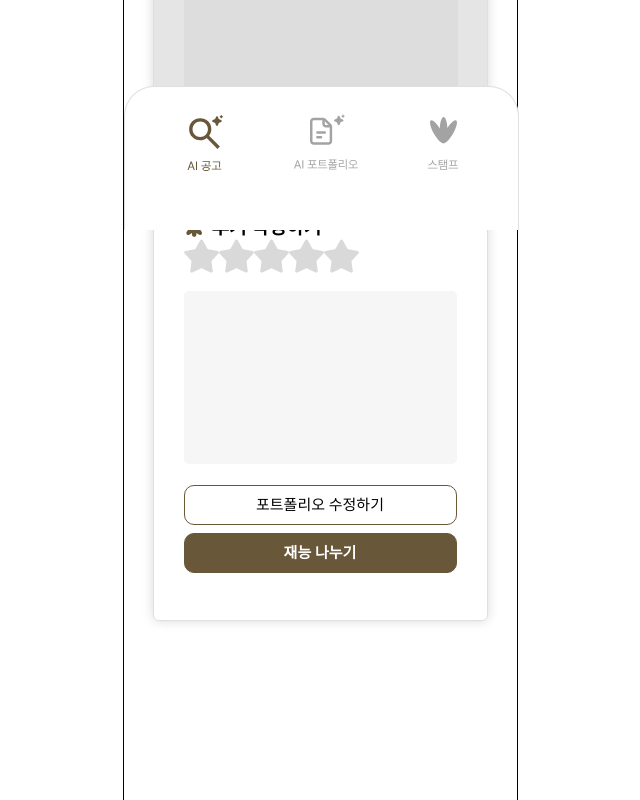
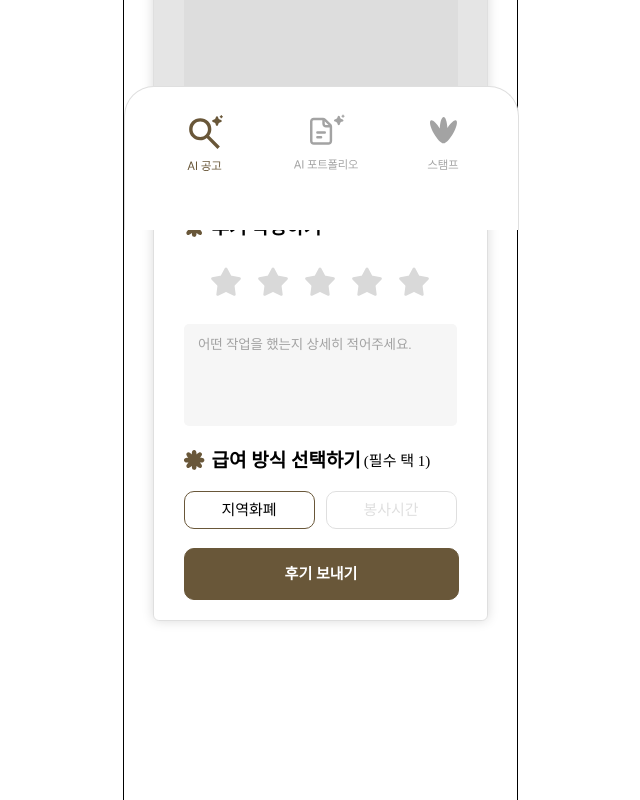
Before and after one commit to 2025-13thHackathon-TeamMinsik/Frontend, a React (Create React App) app: page /StudentReview in a window 1280 px wide. Shown: the part 570-1370 px from the top of the page, without its empty margins (320-960 px from the left). Built offline with nearby package versions, Linux system fonts and the light colour scheme.

Commit message:
[design] 대학생 ai 공고 페이지

```diff
--- a/src/pages/StudentAiPosts.jsx
+++ b/src/pages/StudentAiPosts.jsx
@@ -11,6 +11,8 @@ const StudentAiPosts = () => {
   const [selectedFilter, setSelectedFilter] = useState("전체");
   const [isHeartClick, setIsHeartClick] = useState(false);
   const [tabBar, setTabBar] = useState("tabBar1");
+  const [isModalOpen, setIsModalOpen] = useState(false);
+  const [isApplied, setIsApplied] = useState(false);
 
   const sorts = ["거리순", "인기순", "최신순", "찜 콕"];
 
@@ -48,6 +50,12 @@ const StudentAiPosts = () => {
     setTabBar(menu);
   };
 
+  //모달 닫기
+  const handleModalClose = () => {
+    setIsModalOpen(false);
+    setIsApplied(true);
+  };
+
   return (
     <A.Container>
       <div id="header">
@@ -64,6 +72,7 @@ const StudentAiPosts = () => {
           alt="logout"
           width="33px"
           height="auto"
+          onClick={() => setIsModalOpen(true)}
         />
       </div>
       <A.TitleBox>
@@ -210,6 +219,7 @@ const StudentAiPosts = () => {
               id="heart"
               onClick={handleHeartIcon}
             />
+            <A.FilterIcon2>광고</A.FilterIcon2>
           </A.Card>
           <A.Card>
             <A.CardImg>
@@ -518,6 +528,28 @@ const StudentAiPosts = () => {
           />
         </div>
       </A.TabBar>
+      {isModalOpen && (
+        <A.ModalOverlay>
+          <A.ApplyModal>
+            <img
+              src={`${process.env.PUBLIC_URL}/images/modalIcon.svg`}
+              alt="modalIcon"
+              width="29px"
+              height="auto"
+              id="modalIcon"
+            />
+            <div id="modalTextBox">
+              <A.ModalTitle>로그아웃 하시겠습니까?</A.ModalTitle>
+              <A.ModalLine></A.ModalLine>
+              <div id="modalLogoutText">
+                <A.ModalBtn1 onClick={handleModalClose}>예</A.ModalBtn1>
+                <A.ModalLine2></A.ModalLine2>
+                <A.ModalBtn2 onClick={handleModalClose}>아니오</A.ModalBtn2>
+              </div>
+            </div>
+          </A.ApplyModal>
+        </A.ModalOverlay>
+      )}
     </A.Container>
   );
 };
--- a/src/pages/StudentPost.jsx
+++ b/src/pages/StudentPost.jsx
@@ -6,6 +6,9 @@ import * as P from "../styles/StyledPost";
 const StudentPost = () => {
   const navigate = useNavigate();
   const [tabBar, setTabBar] = useState("tabBar1");
+  const [isModalOpen, setIsModalOpen] = useState(false);
+  const [buttonText, setButtonText] = useState("재능 나누기");
+  const [isApplied, setIsApplied] = useState(false);
 
   //탭 바
   const handleTabBar = (menu) => {
@@ -15,6 +18,13 @@ const StudentPost = () => {
   //뒤로가기
   const goBack = () => {
     navigate(-1);
+  };
+
+  //모달 닫기
+  const handleModalClose = () => {
+    setIsModalOpen(false);
+    setButtonText("대기 중");
+    setIsApplied(true);
   };
 
   return (
@@ -115,7 +125,7 @@ const StudentPost = () => {
           </P.Title>
           <P.PostContent2></P.PostContent2>
           <P.Btn1>포트폴리오 수정하기</P.Btn1>
-          <P.Btn2>재능 나누기</P.Btn2>
+          <P.Btn2 onClick={() => setIsModalOpen(true)}>{buttonText}</P.Btn2>
         </P.TextBox2>
       </P.Box2>
       <P.TabBar>
@@ -149,6 +159,24 @@ const StudentPost = () => {
           />
         </div>
       </P.TabBar>
+      {isModalOpen && (
+        <P.ModalOverlay>
+          <P.ApplyModal>
+            <img
+              src={`${process.env.PUBLIC_URL}/images/modalIcon.svg`}
+              alt="modalIcon"
+              width="29px"
+              height="auto"
+              id="modalIcon"
+            />
+            <div id="modalTextBox">
+              <P.ModalTitle>재능 나눔 지원이 완료되었습니다.</P.ModalTitle>
+              <P.ModalLine></P.ModalLine>
+              <P.ModalBtn onClick={handleModalClose}>확인</P.ModalBtn>
+            </div>
+          </P.ApplyModal>
+        </P.ModalOverlay>
+      )}
     </P.Container>
   );
 };
--- a/src/pages/StudentReview.jsx
+++ b/src/pages/StudentReview.jsx
@@ -6,6 +6,10 @@ import * as P from "../styles/StyledPost";
 const StudentReview = () => {
   const navigate = useNavigate();
   const [tabBar, setTabBar] = useState("tabBar1");
+  const [rating, SetRating] = useState(0);
+  const [isModalOpen, setIsModalOpen] = useState(false);
+  const [buttonText, setButtonText] = useState("재능 나누기");
+  const [isApplied, setIsApplied] = useState(false);
 
   //탭 바
   const handleTabBar = (menu) => {
@@ -15,6 +19,13 @@ const StudentReview = () => {
   //뒤로가기
   const goBack = () => {
     navigate(-1);
+  };
+
+  //모달 닫기
+  const handleModalClose = () => {
+    setIsModalOpen(false);
+    setButtonText("대기 중");
+    setIsApplied(true);
   };
 
   return (
@@ -123,40 +134,34 @@ const StudentReview = () => {
             후기 작성하기
           </P.Title>
           <P.StarReview>
+            {Array.from({ length: 5 }, (_, idx) => (
+              <P.StarImage
+                key={idx}
+                src={`${process.env.PUBLIC_URL}/images/Star-${
+                  idx < rating ? "on" : "off"
+                }.svg`}
+                alt="star"
+                onClick={() => SetRating(idx + 1 === rating ? 0 : idx + 1)}
+              ></P.StarImage>
+            ))}
+          </P.StarReview>
+          <P.ReviewContent placeholder="어떤 작업을 했는지 상세히 적어주세요."></P.ReviewContent>
+          <P.Title>
             <img
-              src={`${process.env.PUBLIC_URL}/images/Star-off.svg`}
-              alt="star-off"
-              width="35px"
-              height="auto"
+              src={`${process.env.PUBLIC_URL}/images/titleIcon.svg`}
+              alt="titleIcon"
+              id="titleIcon"
             />
-            <img
-              src={`${process.env.PUBLIC_URL}/images/Star-off.svg`}
-              alt="star-off"
-              width="35px"
-              height="auto"
-            />
-            <img
-              src={`${process.env.PUBLIC_URL}/images/Star-off.svg`}
-              alt="star-off"
-              width="35px"
-              height="auto"
-            />
-            <img
-              src={`${process.env.PUBLIC_URL}/images/Star-off.svg`}
-              alt="star-off"
-              width="35px"
-              height="auto"
-            />
-            <img
-              src={`${process.env.PUBLIC_URL}/images/Star-off.svg`}
-              alt="star-off"
-              width="35px"
-              height="auto"
-            />
-          </P.StarReview>
-          <P.PostContent2></P.PostContent2>
-          <P.Btn1>포트폴리오 수정하기</P.Btn1>
-          <P.Btn2>재능 나누기</P.Btn2>
+            급여 방식 선택하기
+            <P.SubTitle>(필수 택 1)</P.SubTitle>
+          </P.Title>
+          <P.PayOptionBox>
+            <P.PayOption1>지역화폐</P.PayOption1>
+            <P.PayOption2>봉사시간</P.PayOption2>
+          </P.PayOptionBox>
+          <P.ReviewSubmit onClick={() => setIsModalOpen(true)}>
+            후기 보내기
+          </P.ReviewSubmit>
         </P.TextBox2>
       </P.StudentReviewBox>
       <P.TabBar>
@@ -190,6 +195,24 @@ const StudentReview = () => {
           />
         </div>
       </P.TabBar>
+      {isModalOpen && (
+        <P.ModalOverlay>
+          <P.ApplyModal>
+            <img
+              src={`${process.env.PUBLIC_URL}/images/modalIcon.svg`}
+              alt="modalIcon"
+              width="29px"
+              height="auto"
+              id="modalIcon"
+            />
+            <div id="modalTextBox">
+              <P.ModalTitle>재능 나눔 지원이 완료되었습니다.</P.ModalTitle>
+              <P.ModalLine></P.ModalLine>
+              <P.ModalBtn onClick={handleModalClose}>확인</P.ModalBtn>
+            </div>
+          </P.ApplyModal>
+        </P.ModalOverlay>
+      )}
     </P.Container>
   );
 };
--- a/src/styles/StyledPost.jsx
+++ b/src/styles/StyledPost.jsx
@@ -155,6 +155,7 @@ export const Title = styled.div`
   color: #000;
   display: flex;
   align-items: center;
+  position: relative;
   gap: 7px;
 
   /* B20 */
@@ -346,5 +347,191 @@ export const StudentReviewBox = styled.div`
 
 export const StarReview = styled.div`
   display: flex;
+  justify-content: center;
+  align-items: center;
+  gap: 17px;
+  padding: 28px 0px;
+`;
+
+export const StarImage = styled.img`
+  width: 30px;
+  height: auto;
+`;
+
+export const ReviewContent = styled.textarea`
+  width: 244px;
+  height: 76.286px;
+  flex-shrink: 0;
+  border-radius: 5px;
+  background: var(--100, #f6f6f6);
+  border: none;
+  outline: none;
+  resize: none;
+  color: var(--, #000);
+  padding: 13px 14.5px;
+  margin-top: px;
+  margin-bottom: 15px;
+
+  /* R14 */
+  font-family: Pretendard;
+  font-size: 13.5px;
+  font-style: normal;
+  font-weight: 400;
+  line-height: 1.25;
+  letter-spacing: -0.1px;
+
+  &::placeholder {
+    color: var(--300, #a3a3a3);
+  }
+`;
+
+export const SubTitle = styled.div`
+  color: #000;
+  position: relative;
+  top: 2px;
+  right: 4px;
+
+  /* R16 */
+  font-family: Pretendard;
+  font-size: 15px;
+  font-style: normal;
+  font-weight: 400;
+  line-height: 0%;
+`;
+
+export const PayOptionBox = styled.div`
+  display: flex;
+  padding: 19px 0px;
+  gap: 11px;
+  /* R16 */
+  font-family: Pretendard;
+  font-size: 15px;
+  font-style: normal;
+  font-weight: 400;
+  line-height: 0%; /* 0 */
+`;
+
+export const PayOption1 = styled.div`
+  display: flex;
+  width: 131px;
+  padding: 18px 8px;
+  justify-content: center;
+  align-items: center;
+  gap: 10px;
+  border-radius: 10px;
+  border: 1px solid #695739;
+  background: var(--, #fff);
+  color: var(--, #000);
+`;
+
+export const PayOption2 = styled.div`
+  display: flex;
+  width: 131px;
+  padding: 18px 8px;
+  justify-content: center;
+  align-items: center;
+  gap: 10px;
+  border-radius: 10px;
+  border-radius: 10px;
+  border: 1px solid #dfdfdf;
+  background: var(--, #fff);
+  color: var(--200, #dfdfdf);
+`;
+
+export const ReviewSubmit = styled.div`
+  display: flex;
   margin: 0 auto;
+  width: 273px;
+  height: 49.679px;
+
+  justify-content: center;
+  align-items: center;
+  gap: 10px;
+  flex-shrink: 0;
+  border-radius: 10px;
+  border: 1px solid #695739;
+  background: #695739;
+  color: #fff;
+
+  /* B16 */
+  font-family: Pretendard;
+  font-size: 15px;
+  font-style: normal;
+  font-weight: 700;
+  line-height: 0%; /* 0 */
 `;
+
+export const ModalOverlay = styled.div`
+  position: absolute;
+  display: flex;
+  flex-items: center;
+  justify-content: center;
+  width: 393px;
+  height: 1364px;
+  flex-shrink: 0;
+  background: rgba(0, 0, 0, 0.3);
+  z-index: 150;
+`;
+
+export const ApplyModal = styled.div`
+  display: flex;
+  position: relative;
+  flex-items: center;
+  justify-content: center;
+  margin-top: 242px;
+  width: 333px;
+  height: 194px;
+  flex-shrink: 0;
+  border-radius: 5.887px;
+  border: 1.177px solid var(--200, #dfdfdf);
+  background: #fff;
+
+  #modalIcon {
+    position: absolute;
+    top: 35px;
+  }
+
+  #modalTextBox {
+    position: relative;
+    display: flex;
+    flex-direction: column;
+  }
+`;
+
+export const ModalTitle = styled.div`
+  color: #000;
+  posiiton: relative;
+  margin-top: 75px;
+  align-self: center;
+
+  /* B20 */
+  font-family: Pretendard;
+  font-size: 19px;
+  font-style: normal;
+  font-weight: 700;
+  line-height: normal;
+`;
+
+export const ModalLine = styled.div`
+  position: absolute;
+  left: 50%;
+  transform: translateX(-50%);
+  width: 283px;
+  border-top: 1.5px solid #dfdfdf;
+  bottom: 61px;
+`;
+
+export const ModalBtn = styled.div`
+  position: absolute;
+  bottom: 31px;
+  left: 50%;
+  transform: translateX(-50%);
+  color: #000;
+
+  /* R16 */
+  font-family: Pretendard;
+  font-size: 16px;
+  font-style: normal;
+  font-weight: 400;
+  line-height: 0%; /* 0 */
+`;
```
Also changed, not shown: src/styles/StyledAiPosts.jsx (+124 -0 lines), public/images/alert_new.svg (added), public/images/modalIcon.svg (added).
